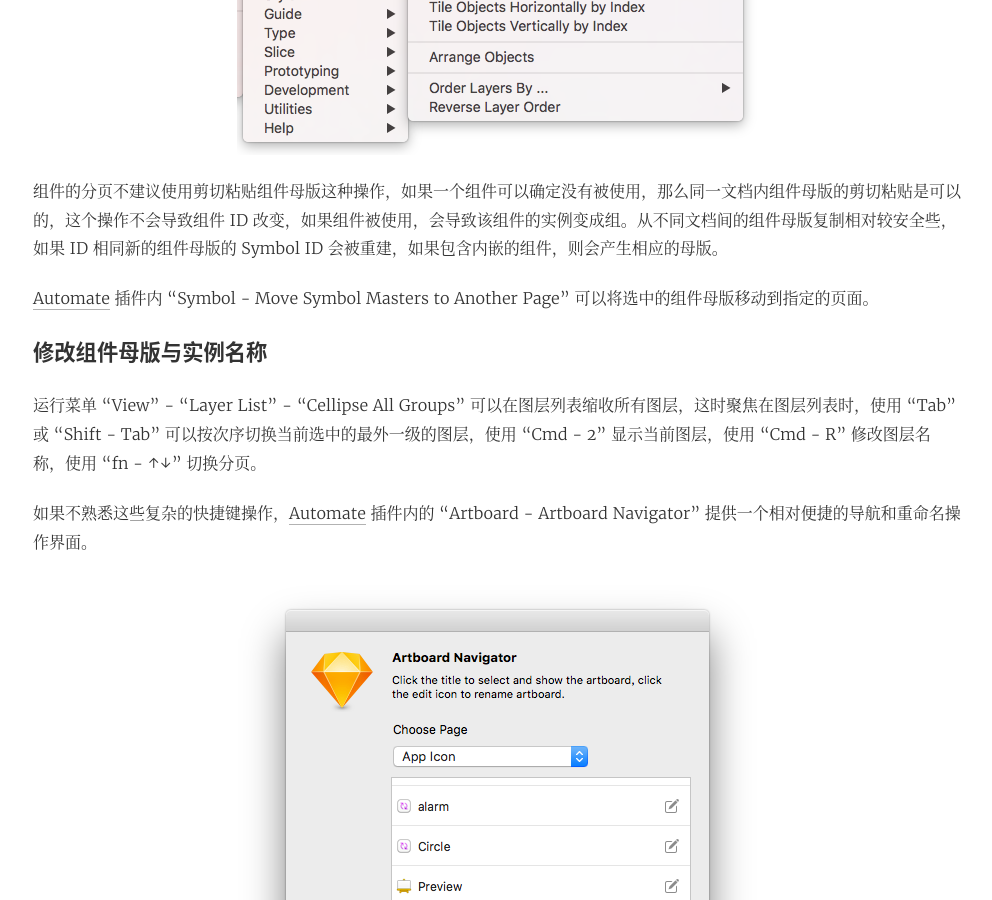
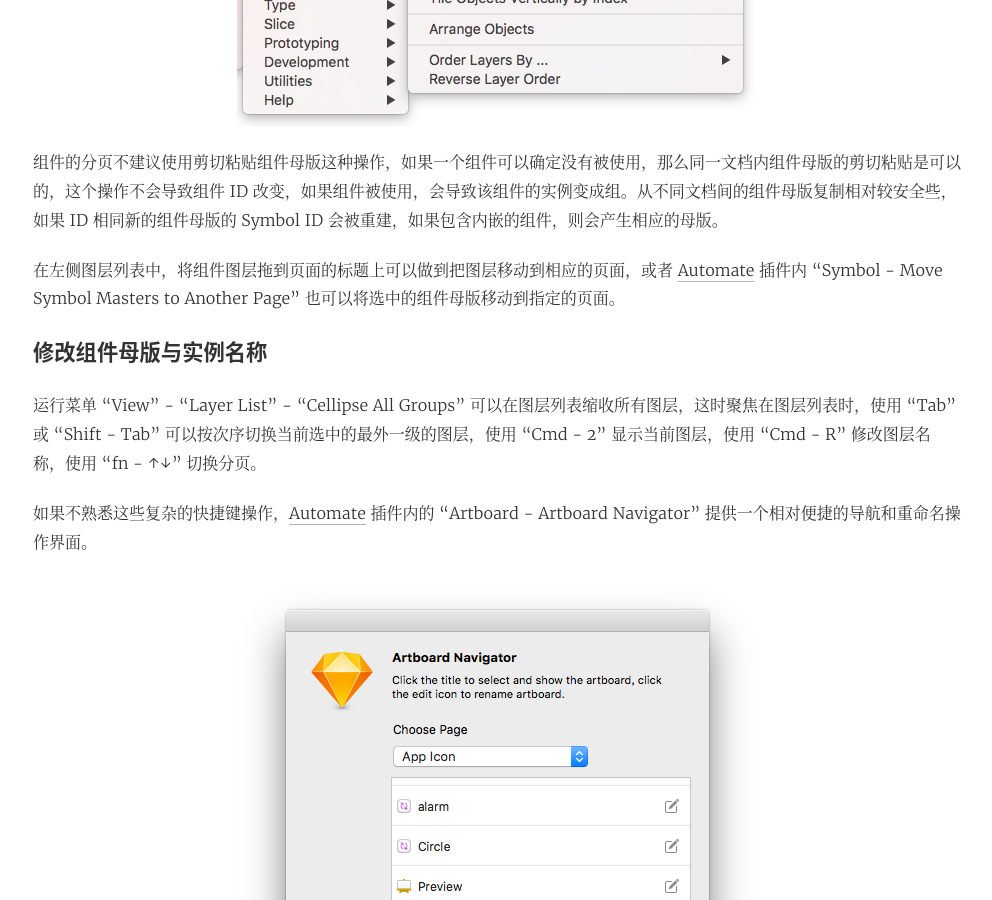
Before and after one commit to Ashung/ashung.github.io, a Jekyll site: the page built from _posts/2018-04-11-deep-into-sketch-library-part-2.md, in a window 1280 px wide and 900 px high, scrolled down 3189 px. Shown: the whole window, without its empty margins (143-1135 px from the left). Built offline with Jekyll 4.4.1, drawn with Linux system fonts in a browser that asks for light colours; comment, search, counter and statistics services are not loaded; some of the changed text lies outside the part shown.

Commit message:
sketch data 图片

```diff
--- a/_posts/2018-04-11-deep-into-sketch-library-part-2.md
+++ b/_posts/2018-04-11-deep-into-sketch-library-part-2.md
@@ -53,7 +53,7 @@
 
 组件的分页不建议使用剪切粘贴组件母版这种操作，如果一个组件可以确定没有被使用，那么同一文档内组件母版的剪切粘贴是可以的，这个操作不会导致组件 ID 改变，如果组件被使用，会导致该组件的实例变成组。从不同文档间的组件母版复制相对较安全些，如果 ID 相同新的组件母版的 Symbol ID 会被重建，如果包含内嵌的组件，则会产生相应的母版。
 
-[Automate](https://github.com/Ashung/Automate-Sketch) 插件内 “Symbol - Move Symbol Masters to Another Page” 可以将选中的组件母版移动到指定的页面。
+在左侧图层列表中，将组件图层拖到页面的标题上可以做到把图层移动到相应的页面，或者 [Automate](https://github.com/Ashung/Automate-Sketch) 插件内 “Symbol - Move Symbol Masters to Another Page” 也可以将选中的组件母版移动到指定的页面。
 
 ### 修改组件母版与实例名称
 
```
Also changed, not shown: other parts of _posts/2018-04-11-deep-into-sketch-library-part-2.md (+0 -4 lines), _posts/2018-04-13-deep-into-sketch-library-part-3.md (+0 -2 lines), _posts/2018-10-24-sketch-data.md (+28 -6 lines), images/sketch-data/stuffing_1.png (added), images/sketch-data/stuffing_2.png (added), images/sketch-data/stuffing_3.png (added), images/sketch-data/stuffing_4.png (added), images/sketch-data/stuffing_5.png (added), images/sketch-data/stuffing_6.png (added), images/sketch-data/stuffing_7.png (added).
